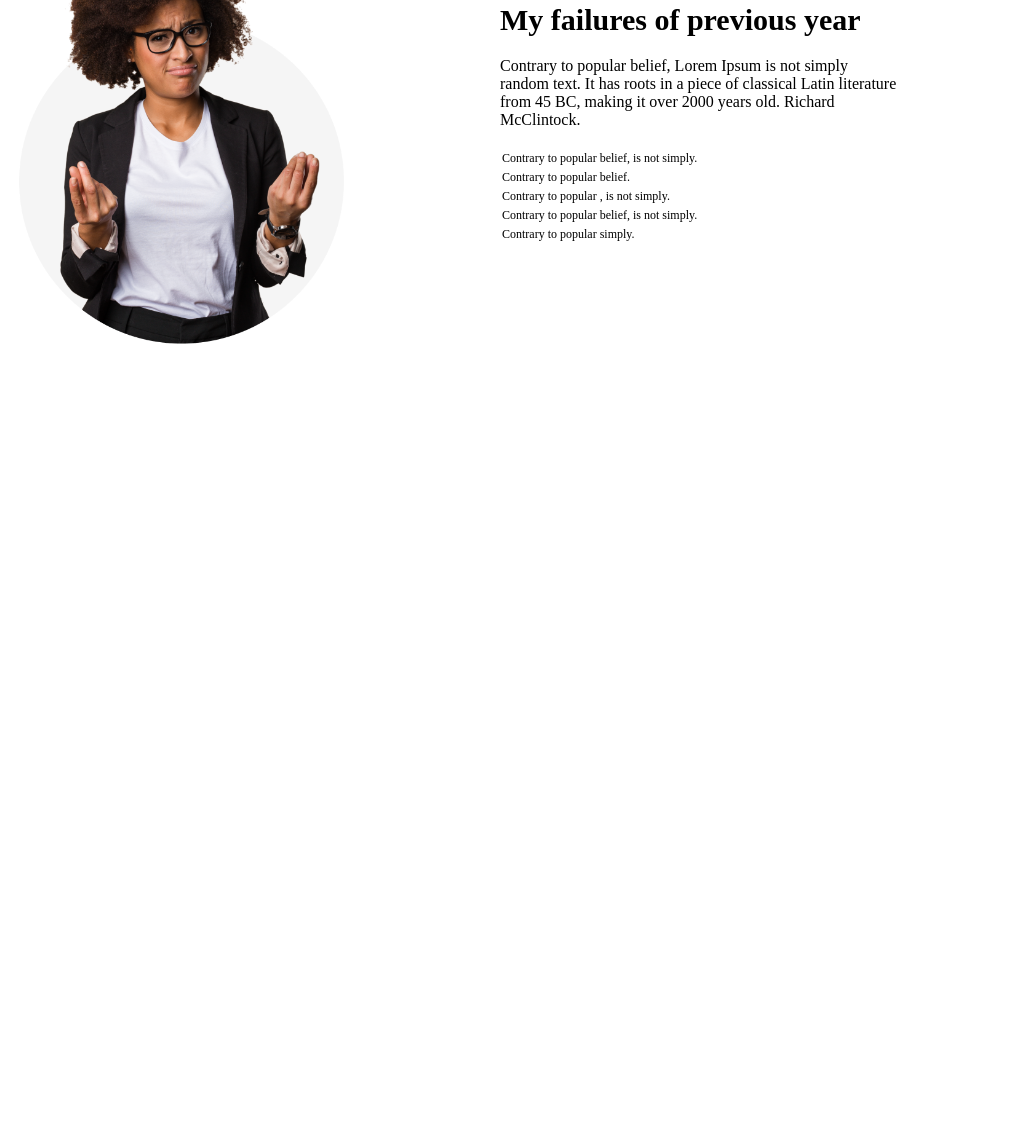
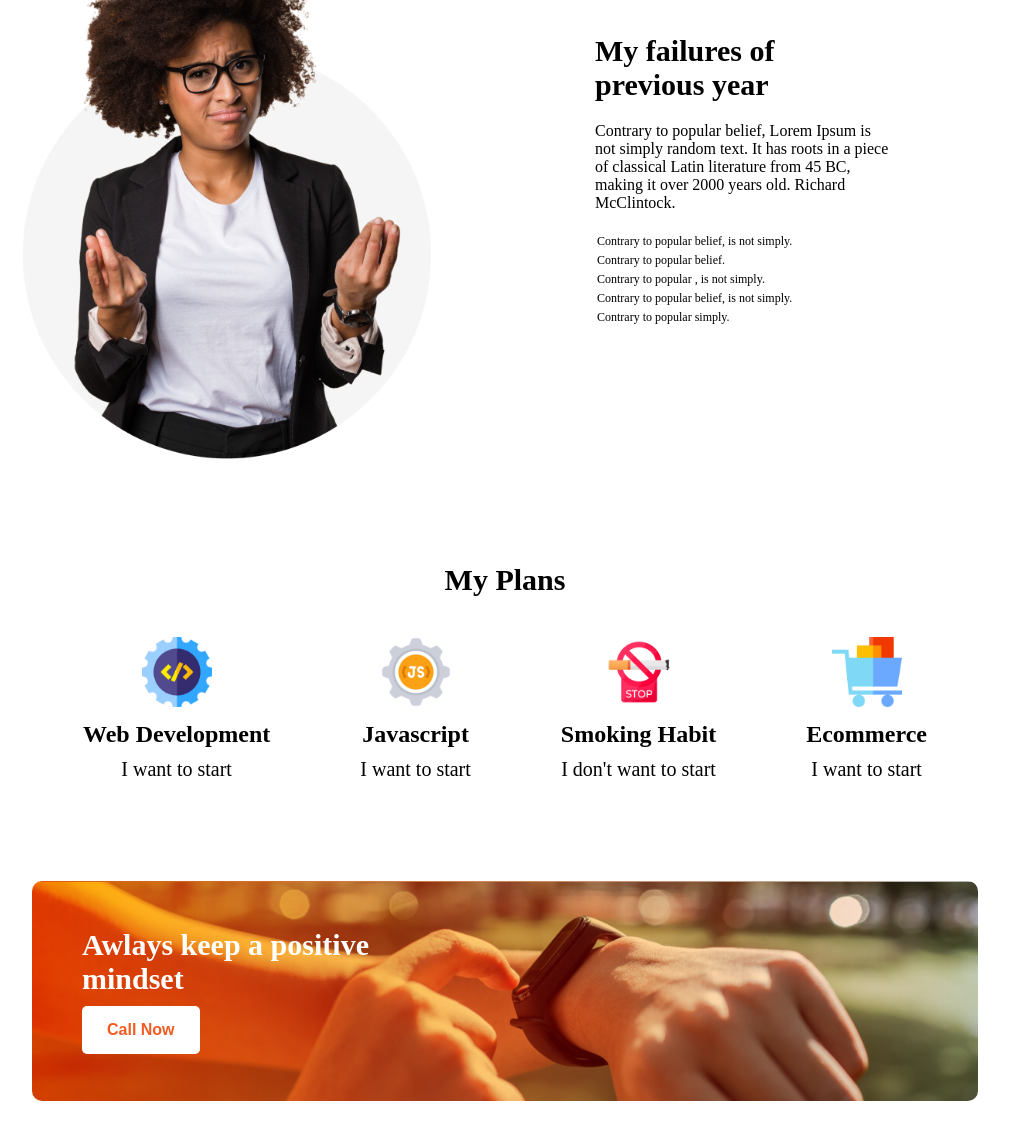
Before and after one commit to Md-Bidyuth/new-year-new-me-website, a plain HTML site: page index.html in a window 1280 px wide. Shown: the part 820-1960 px from the top of the page, without its empty margins (135-1144 px from the left). Before the commit the page ends 1268 px from the top, so only its background shows below. Drawn offline with Linux system fonts and the light colour scheme.

Commit message:
main section-2 added

```diff
--- a/index.html
+++ b/index.html
@@ -16,31 +16,14 @@
     </header>
 
     <main>
-        <!-- <div class="main-first-container">
-            <div class="main-first-img">
-                <img src="./images/person.png" alt="">
-            </div>
-            <div class="main-first-text">
-                <h3 class="section-title">My failures of previous year</h3>
-            <p>Contrary to popular belief, Lorem Ipsum is not simply random text. It has roots in a piece of classical Latin literature from 45 BC, making it over 2000 years old. Richard McClintock.</p>
 
-            <ul>
-                <li>Contrary to popular belief, is not simply.</li>
-                <li>Contrary to popular belief.</li>
-                <li>Contrary to popular , is not simply.</li>
-                <li>Contrary to popular belief, is not simply.</li>
-                <li>Contrary to popular simply.</li>
-            </ul>
-            </div>
-
-        </div> -->
         <section>
             <div class="main-first-container">
                 <div class="main-first-img">
                     <img src="./images/person.png" alt="">
                 </div>
                 <div class="main-first-text">
-                    <h3 class="section-title">My failures of previous year</h3>
+                    <h3 class="section-title">My failures of <br>previous year</h3>
                 <p>Contrary to popular belief, Lorem Ipsum is not simply random text. It has roots in a piece of classical Latin literature from 45 BC, making it over 2000 years old. Richard McClintock.</p>
 
                 <ul>
@@ -54,6 +37,45 @@
 
             </div>
         </section>
+
+        <section>
+            <div class="plan-container">
+                <h3 class="section-title">My Plans</h3>
+
+                <div class="section2-container">
+                    <div class="section-parts-container">
+                        <img src="./images/icons/web.png" alt="">
+                        <h2>Web Development</h2>
+                        <p>I want to start</p>
+                    </div>
+                    <div class="section-parts-container">
+                        <img src="./images/icons/js.png" alt="">
+                        <h2>Javascript</h2>
+                        <p>I want to start</p>
+                    </div>
+                    <div class="section-parts-container">
+                        <img src="./images/icons/smoke.png" alt="">
+                        <h2>Smoking Habit</h2>
+                        <p>I don't want to start</p>
+                    </div>
+                    <div class="section-parts-container">
+                        <img src="./images/icons/ecom.png" alt="">
+                        <h2>Ecommerce</h2>
+                        <p>I want to start</p>
+                    </div>
+                </div>
+            </div>
+        </section>
+
+        <section>
+             <div class="positive-container">
+                <div class="positive-mind">
+                    <h1>Awlays keep a positive <br> mindset</h1>
+                     <button class="positive-button">Call Now</button>
+
+               </div>
+             </div>
+        </section>
     </main>
 
     <footer>
--- a/style.css
+++ b/style.css
@@ -46,7 +46,7 @@ header{
 
 
 .main-first-img img{
-    width: 350px;
+    width: 440px;
     /* margin: auto; */
     margin-left: 40px;
 }
@@ -55,11 +55,12 @@ header{
     display: flex;
     justify-content: space-around;
     margin: 100px;
+    align-items: center;
  }
 
 
  .main-first-text{
-    width:400px;
+    width:300px;
     margin: auto;
  }
 
@@ -76,3 +77,71 @@ header{
     font-size: 12px;
     padding: 2px;
  }
+
+ .plan-container{
+    margin-bottom: 100px;
+ }
+
+ .plan-container h3{
+    text-align: center;
+    margin-top: 30px;
+    margin-bottom: 40px;
+ }
+ .section2-container{
+    display: flex;
+    justify-content: center;
+    gap: 90px;
+ }
+
+ .section2-container h2{
+    margin-bottom: 10px;
+ }
+
+ .section2-container p{
+    font-size: 20px;
+ }
+
+ .section-parts-container{
+           text-align: center;
+ }
+
+ .section-parts-container img{
+    width:70px;
+    margin-bottom: 10px;
+ }
+
+ .positive-container{
+    display: flex;
+    justify-content: flex-start;
+    align-items: center;
+    width:70%;
+    height:220px;
+    margin:auto;
+    /* padding:10px 40px; */
+    /* background-color: aqua;  */
+    background-image: url('./images/watch.png'),linear-gradient(to right,rgb(221, 85, 0),rgba(107, 99, 99, 0.4));
+    /*   */background-blend-mode: overlay;
+    padding-left: 50px;
+    margin-top: 100px;
+    margin-bottom: 100px;
+    border-radius: 10px;
+    background-size: cover;
+ }
+
+ .positive-mind h1{
+    color:white;
+    font-size: 30px;
+    padding-bottom: 10px;
+
+ }
+
+ .positive-button{
+           color: #F15B22;
+           font-size: 16px;
+           font-weight: bold;
+           background-color: white;
+           padding: 15px 25px;
+           border:none;
+           border-radius: 5px;
+
+ }
```
